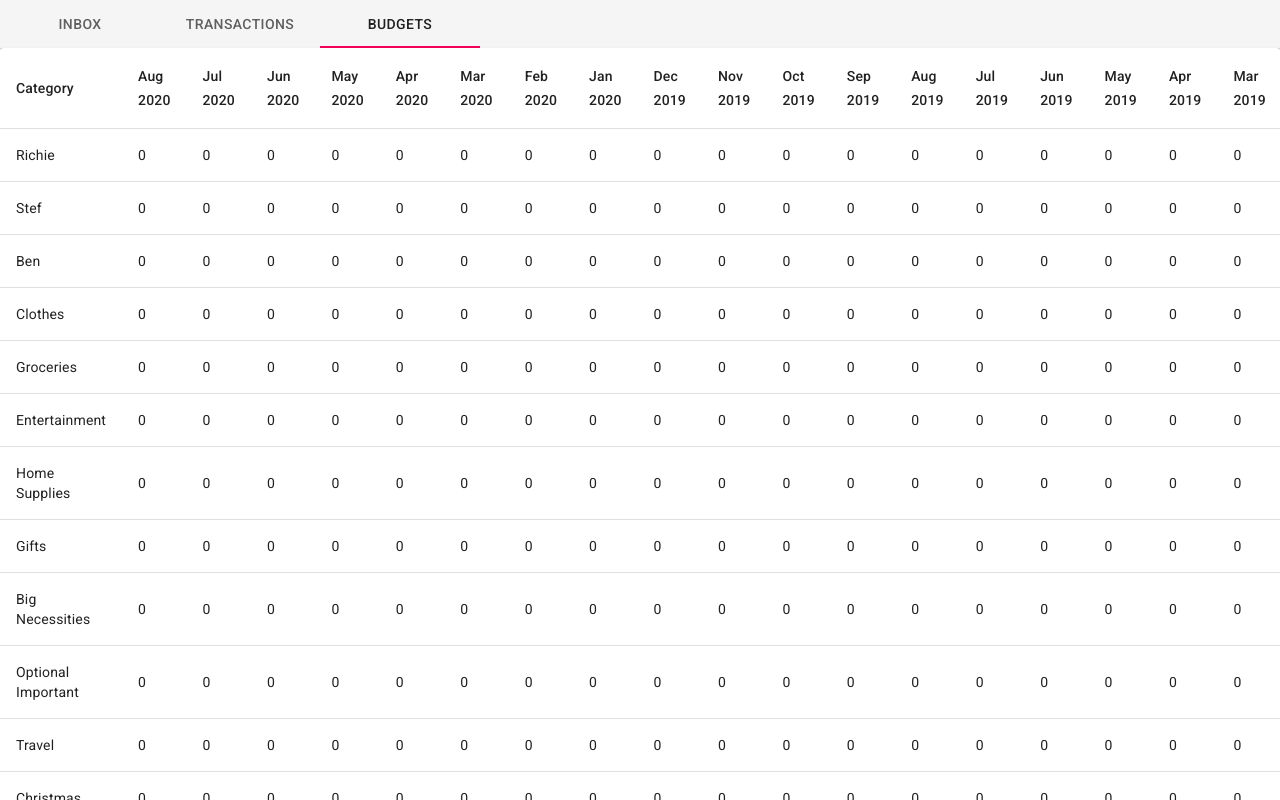
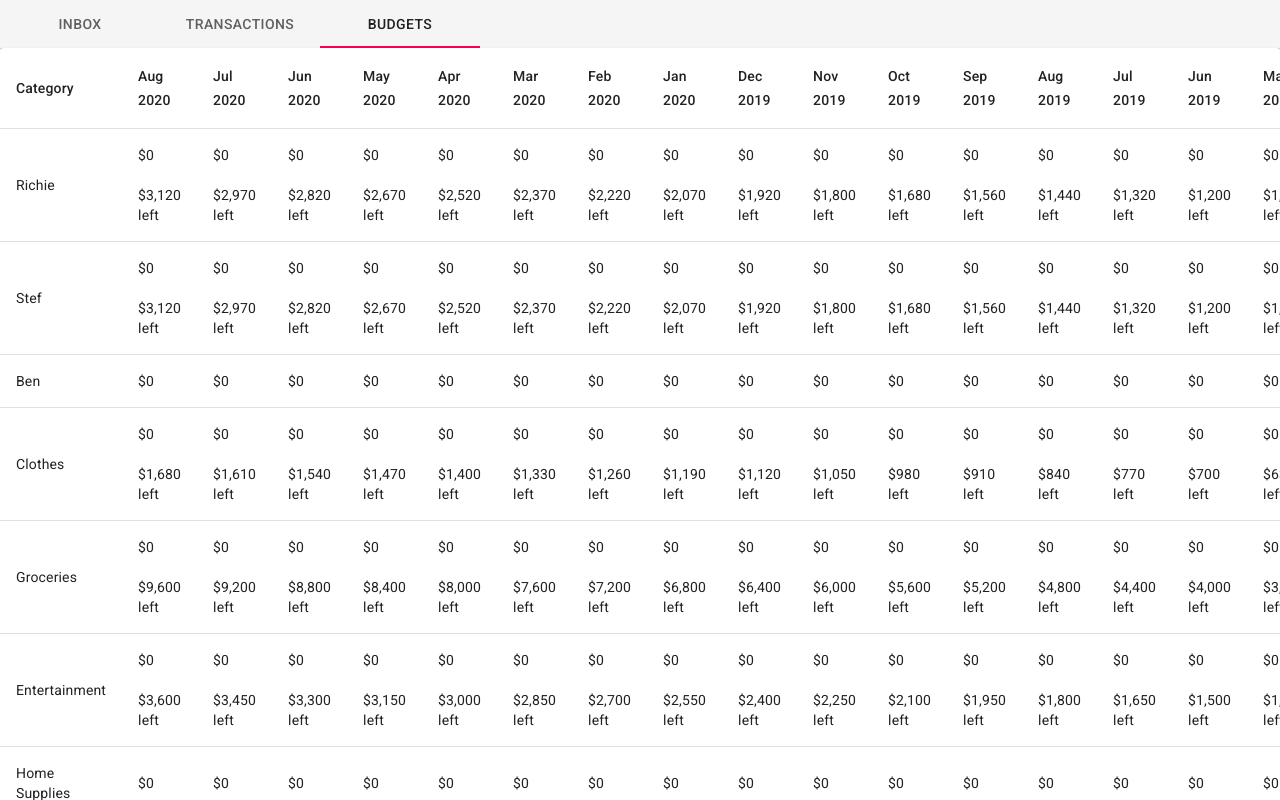
Before and after one commit to georgeflug/budget-web, a React (Create React App) app: page / in a window 1280 px wide. Both pictures are taken after a click on the tab "BUDGETS". Shown: the top 800 px of the page. Built offline with nearby package versions, Linux system fonts and the light colour scheme; no server answers.

Commit message:
[Show Budgets] Show remaining allocations on budget tab

```diff
--- /dev/null
+++ b/src/budgets/budget-allocations.ts
@@ -0,0 +1,45 @@
+import {firstDate} from "../util/firstDate";
+
+export type BudgetAllocation = {
+  category: string,
+  amount: number,
+  startDate: Date,
+}
+
+export const budgetAllocations: BudgetAllocation[] = [
+  {
+    category: 'Clothes',
+    amount: 70,
+    startDate: firstDate,
+  },
+  {
+    category: 'Groceries',
+    amount: 400,
+    startDate: firstDate,
+  },
+  {
+    category: 'Entertainment',
+    amount: 150,
+    startDate: firstDate,
+  },
+  {
+    category: 'Richie',
+    amount: 120,
+    startDate: firstDate,
+  },
+  {
+    category: 'Richie',
+    amount: 150,
+    startDate: new Date(2020, 0, 1),
+  },
+  {
+    category: 'Stef',
+    amount: 120,
+    startDate: firstDate,
+  },
+  {
+    category: 'Stef',
+    amount: 150,
+    startDate: new Date(2020, 0, 1),
+  },
+];
--- a/src/budgets/getAllMonths.ts
+++ b/src/budgets/getAllMonths.ts
@@ -1,11 +1,11 @@
 import {addMonths} from "date-fns";
+import {firstDate} from "../util/firstDate";
 
 export function getAllMonths() {
   const today = new Date();
-  const firstDay = new Date(2018, 8, 1);
 
   const months = [];
-  let currentMonth = firstDay;
+  let currentMonth = firstDate;
   while (currentMonth <= today) {
     months.push(currentMonth);
     currentMonth = addMonths(currentMonth, 1);
--- /dev/null
+++ b/src/budgets/getRemainingAllocation.ts
@@ -0,0 +1,44 @@
+import {Transaction} from "../transactions/transactionModel";
+import {DateRange} from "../transactions/filters/dateFilter/dateOptions";
+import {differenceInMonths, endOfMonth, subMonths} from "date-fns";
+import {chain} from "lodash";
+import {filterByCategory} from "../transactions/filters/categoryFilter/filterByCategory";
+import {filterByDate} from "../transactions/filters/dateFilter/filterByDate";
+import {firstDate} from "../util/firstDate";
+import {budgetAllocations} from "./budget-allocations";
+
+export function getAllocated(category: string, month: Date) {
+  const allocations = chain(budgetAllocations)
+    .filter(allocation => allocation.category === category)
+    .filter(allocation => allocation.startDate <= month)
+    .sortBy(allocation => allocation.startDate)
+    .value();
+
+  let endDates = allocations
+    .slice(1)
+    .map(allocation => subMonths(allocation.startDate, 1))
+    .concat([month]);
+
+  let total = 0;
+  for (let i = 0; i < allocations.length; i++) {
+    const monthCount = differenceInMonths(endDates[i], allocations[i].startDate) + 1;
+    total += monthCount * allocations[i].amount;
+  }
+  return total;
+}
+
+export function getRemainingAllocation(transactions: Transaction[], category: string, month: Date) {
+  const dateRange: DateRange = {
+    start: firstDate,
+    end: endOfMonth(month),
+  };
+
+  const spent = chain(transactions)
+    .filter(transaction => filterByCategory(transaction, category))
+    .filter(transaction => filterByDate(transaction, dateRange))
+    .sumBy(transaction => transaction.totalAmount)
+    .valueOf();
+
+  const allocated = getAllocated(category, month);
+  return allocated - spent;
+}
--- /dev/null
+++ b/src/budgets/hasAllocation.ts
@@ -0,0 +1,5 @@
+import {budgetAllocations} from "./budget-allocations";
+
+export function hasAllocation(category: string) {
+  return budgetAllocations.some(allocation => allocation.category === category);
+}
--- /dev/null
+++ b/src/currency/formatCurrency.ts
@@ -0,0 +1,10 @@
+const numberFormatExact = new Intl.NumberFormat('en-US', {style: 'currency', currency: 'USD'});
+const numberFormatRounded = new Intl.NumberFormat('en-US', {style: 'currency', currency: 'USD', minimumFractionDigits: 0, maximumFractionDigits: 0});
+
+export function formatCurrencyExact(amount: number) {
+  return numberFormatExact.format(amount);
+}
+
+export function formatCurrencyRounded(amount: number) {
+  return numberFormatRounded.format(amount);
+}
--- a/src/tabs/BudgetTab.tsx
+++ b/src/tabs/BudgetTab.tsx
@@ -12,6 +12,9 @@ import {getAllMonths} from "../budgets/getAllMonths";
 import {useSelector} from "react-redux";
 import {Transaction} from "../transactions/transactionModel";
 import {getMonthTotal} from "../budgets/getMonthTotal";
+import {hasAllocation} from "../budgets/hasAllocation";
+import {getRemainingAllocation} from "../budgets/getRemainingAllocation";
+import {formatCurrencyRounded} from "../currency/formatCurrency";
 
 export function BudgetTab() {
   const months = getAllMonths().reverse();
@@ -32,7 +35,14 @@ export function BudgetTab() {
               <TableRow key={category}>
                 <TableCell>{category}</TableCell>
                 {months.map(month => (
-                  <TableCell>{getMonthTotal(transactions, category, month)}</TableCell>
+                  <TableCell>
+                    {formatCurrencyRounded(getMonthTotal(transactions, category, month))}
+                    {hasAllocation(category) && (
+                      <div>
+                        <br/><span>{formatCurrencyRounded(getRemainingAllocation(transactions, category, month))} left</span>
+                      </div>
+                    )}
+                  </TableCell>
                 ))}
               </TableRow>
             ))}
--- a/src/transactions/TransactionsTable.tsx
+++ b/src/transactions/TransactionsTable.tsx
@@ -8,6 +8,7 @@ import Paper from "@material-ui/core/Paper";
 import TableContainer from "@material-ui/core/TableContainer";
 import {format} from 'date-fns';
 import {Transaction} from "./transactionModel";
+import {formatCurrencyExact} from "../currency/formatCurrency";
 
 export function TransactionsTable(props: { transactions: Transaction[] }) {
   return (
@@ -26,7 +27,7 @@ export function TransactionsTable(props: { transactions: Transaction[] }) {
               <TableRow key={row.recordId}>
                 <TableCell>{format(row.postedDate, 'MMM dd')}</TableCell>
                 <TableCell>{row.postedDescription}</TableCell>
-                <TableCell align="right">{row.totalAmount}</TableCell>
+                <TableCell align="right">{formatCurrencyExact(row.totalAmount)}</TableCell>
               </TableRow>
             ))}
           </TableBody>
--- /dev/null
+++ b/src/util/firstDate.ts
@@ -0,0 +1 @@
+export const firstDate = new Date(2018, 8, 1);
```
Also changed, not shown: 1 other file (tests, documents, lock files or other folders).
